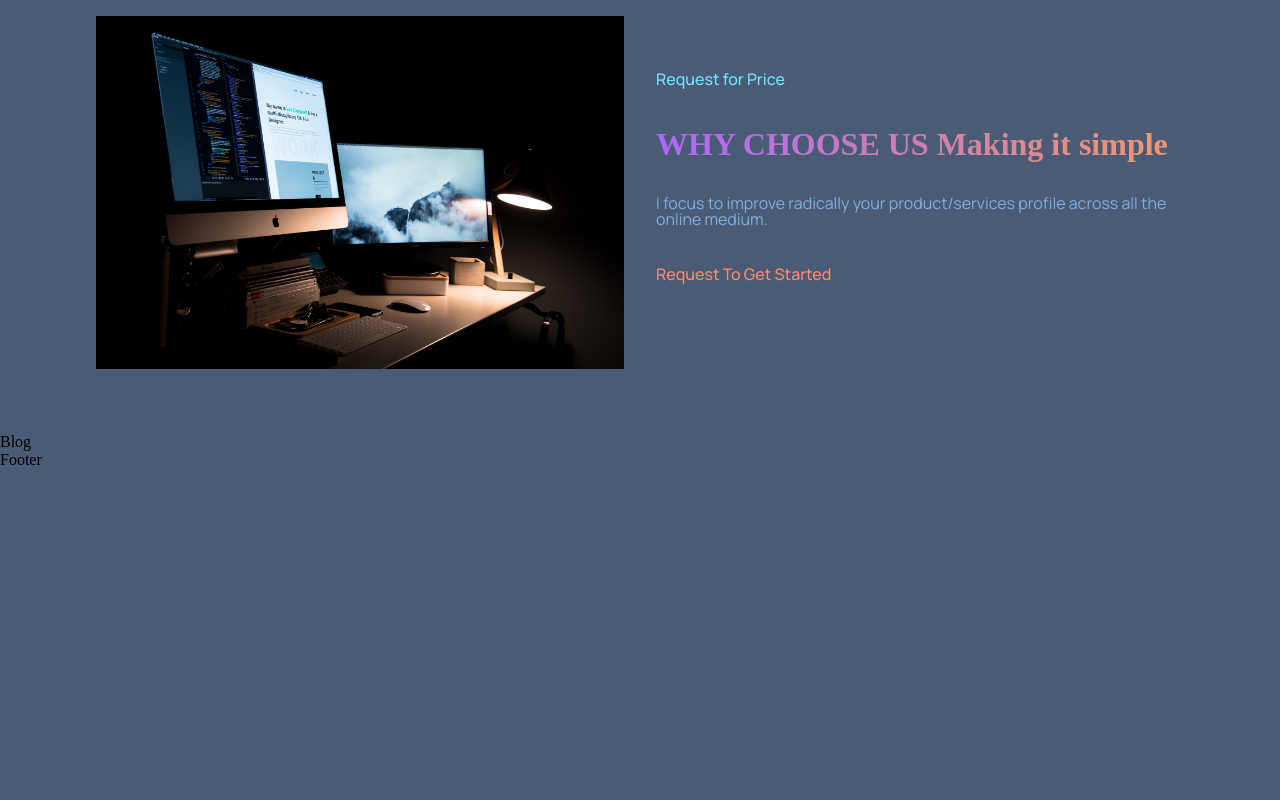
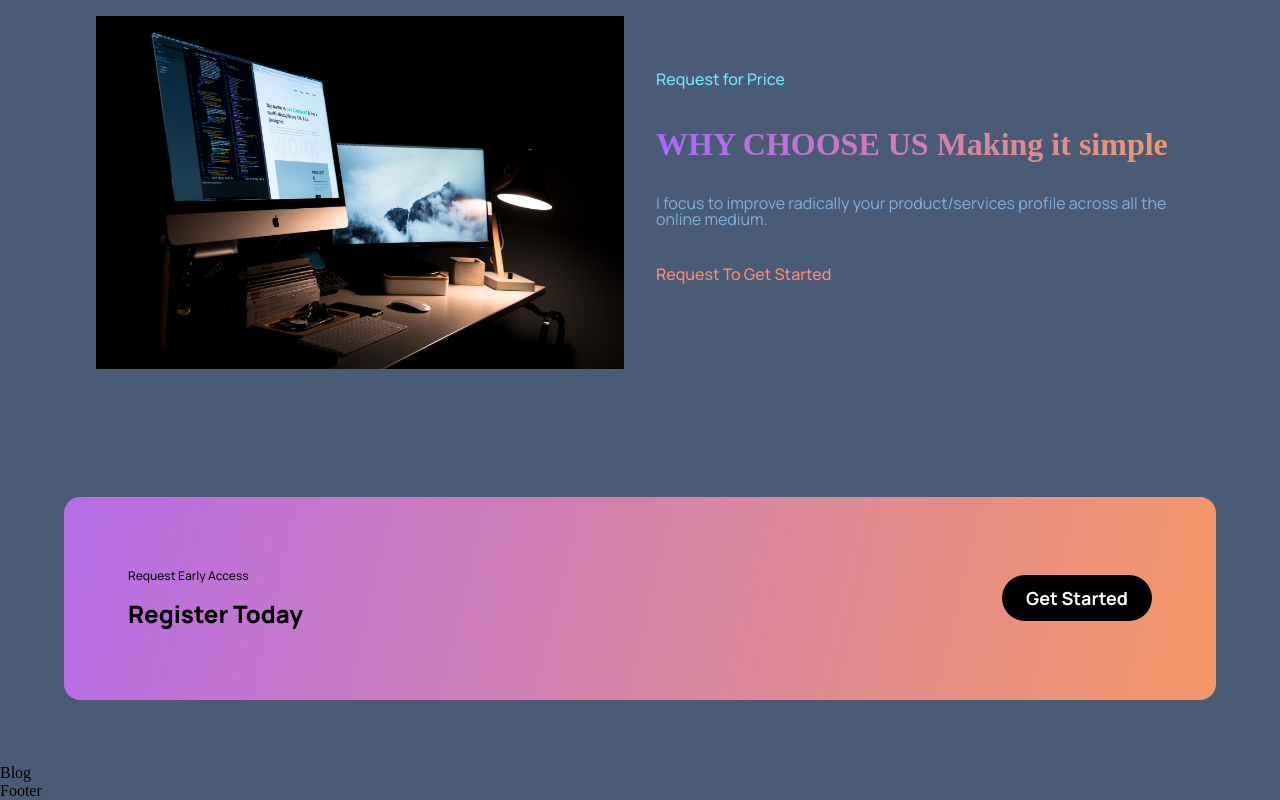
Before and after one commit to aliniko/Ali-Nekoh-React-Portfolio-, a React (Create React App) app: page / in a window 1280 px wide. Shown: the part 2206-3006 px from the top of the page. Before the commit the page ends 2675 px from the top, so only its background shows below. Built offline with nearby package versions, Linux system fonts and the light colour scheme.

Commit message:
CTA section finished

```diff
--- a/src/components/cta/CTA.jsx
+++ b/src/components/cta/CTA.jsx
@@ -3,8 +3,14 @@ import './cta.css';
 
 const CTA = () => {
     return (
-        <div>
-
+        <div className='nekoh__cta'>
+            <div className='nekoh__cta-content'>
+                <p>Request Early Access</p>
+                <h3> Register Today</h3>
+            </div>
+            <div className='nekoh__cta-btn'>
+                <button type='button'> Get Started</button>
+            </div>
         </div>
     )
 }
--- a/src/components/cta/cta.css
+++ b/src/components/cta/cta.css
@@ -0,0 +1,65 @@
+.nekoh__cta {
+    display: flex;
+    justify-content: space-between;
+    align-items: center;
+    flex-direction: row;
+    padding: 4rem;
+    margin: 4rem;
+    border-radius: 1rem;
+    background: var(--gradient-bar);
+}
+
+.nekoh__cta-content p {
+    font-family: var(--font-family);
+    font-weight: 500;
+    font-size: 12px;
+    line-height: 30px;
+    color: #0e0e0e;
+}
+
+.nekoh__cta-content h3 {
+    font-family: var(--font-family);
+    font-weight: 800;
+    font-size: 24px;
+    line-height: 45px;
+    color: #000;
+}
+
+.nekoh__cta-btn {
+    display: flex;
+    justify-content: center;
+    align-items: center;
+    margin-left: 2rem;
+}
+
+.nekoh__cta-btn button {
+    background: #000;
+    color: #fff;
+    border-radius: 40px;
+    font-family: var(--font-family);
+    font-weight: bold;
+    font-size: 18px;
+    line-height: 30px;
+    padding: 0.5rem 1rem;
+    border: none;
+    outline: none;
+    cursor: pointer;
+    min-width: 150px;
+}
+
+
+@media screen and (max-width: 550px) {
+    .nekoh__cta {
+        margin: 4rem 2rem;
+    }
+
+    .nekoh__cta-content h3 {
+        font-size: 18px;
+        line-height: 32px;
+    }
+
+    .nekoh__cta-btn button{
+        font-size: 14px;
+        line-height: 28px;
+    }
+}
```
Also changed, not shown: 1 other file (tests, documents, lock files or other folders).
